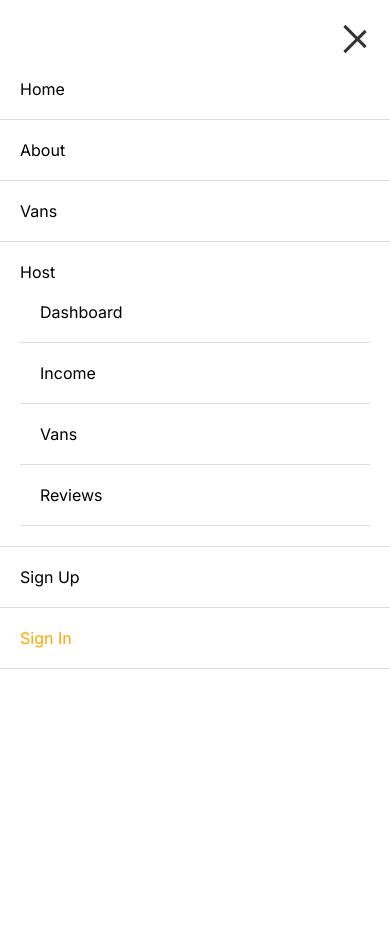
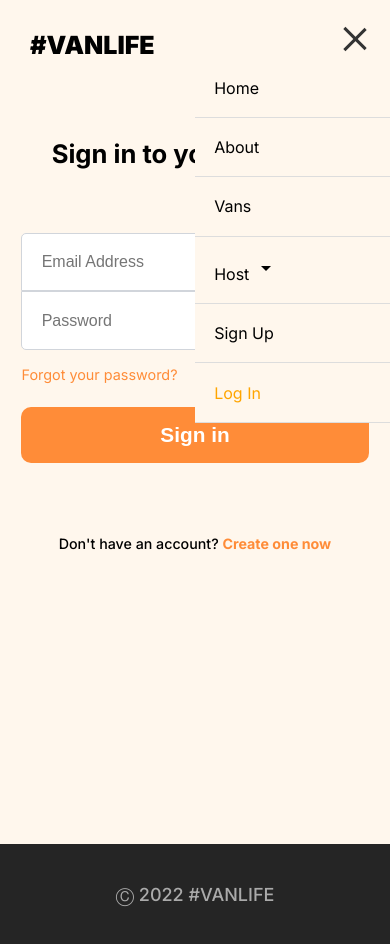
Before and after one commit to SlinkyCollins/Van-Life, a React (Vite) app: page /signin in a window 390 px wide. Both pictures are taken after a click on the button 355 px from the left and 38 px from the top of the page. Before the commit the page ends 844 px from the top, so only its background shows below. Built offline with nearby package versions, Linux system fonts and the light colour scheme.

Commit message:
modified mobile navbar styles

```diff
--- a/src/components/HamburgerMenu.css
+++ b/src/components/HamburgerMenu.css
@@ -23,7 +23,7 @@
 }
 
 .open .line:nth-child(1) {
-    transform: translateY(8px) rotate(45deg);
+  transform: translateY(10px) rotate(45deg);
 }
 
 .open .line:nth-child(2) {
@@ -31,7 +31,7 @@
 }
 
 .open .line:nth-child(3) {
-    transform: translateY(-8px) rotate(-45deg);
+  transform: translateY(-10px) rotate(-45deg);
 }
 
 .close {
@@ -44,19 +44,23 @@
   margin: 0;
   position: absolute;
   top: 0;
-    right: -300px; /* Off-screen initially */
-    width: 100%;
-    height: 100vh;
-    background-color: #fff;
-    transition: all 0.3s ease;
+  right: 0;
+  width: 50%;
+  /* height: 100vh; */
+  background-color: #fff7ed;
+  /* opacity: 0 !important; Initially invisible */
+  /* pointer-events: none; Initially not clickable */
+  transition: top padding 0.5s ease;
 }
 
 .menu.open {
   right: 0;
+  /* opacity: 1 !important; Fade in */
+  /* pointer-events: auto; Enable clicking */
 }
 
 .menu li {
-    padding: 20px;
+  padding: 1.2rem;
   border-bottom: 1px solid #ddd;
   cursor: pointer;
 }
@@ -64,3 +68,17 @@
 .menu li:hover {
   background-color: #f5f5f5;
 }
+
+.dropdown-content {
+  display: none;
+  position: absolute;
+  background-color: #fff;
+  min-width: 160px;
+  z-index: 1;
+  /* background-color: #FFF7ED;
+    border: 1px solid #fff; */
+}
+
+.dropdown:hover .dropdown-content {
+  display: block;
+}
--- a/src/components/HamburgerMenu.jsx
+++ b/src/components/HamburgerMenu.jsx
@@ -1,6 +1,7 @@
 import React, { useState } from 'react';
 import './HamburgerMenu.css'; // Import CSS for styling (create this file)
 import { NavLink } from "react-router-dom";
+import ArrowDropDownIcon from '@mui/icons-material/ArrowDropDown';
 
 const HamburgerMenu = () => {
     const [isOpen, setIsOpen] = useState(false);
@@ -41,60 +42,13 @@ const HamburgerMenu = () => {
                         Vans
                     </NavLink>
                 </li>
-                <li>
-                    <NavLink
-                        to="/host"
-                        style={{
-                            textDecoration: 'none',
-                            color: "#000"
-                        }}
-                    >
-                        Host
-                    </NavLink>
-                    <ul>
-                        <li style={{listStyle: "none"}}>
-                            <NavLink to="/host"
-                            style={{
-                                textDecoration: 'none',
-                                color: "#000"
-                            }}
-                            >
-                                Dashboard
-                            </NavLink>
-                        </li>
-                        <li style={{listStyle: "none"}}>
-                            <NavLink
-                                to="/host/income"
-                                style={{
-                                    textDecoration: 'none',
-                                    color: "#000"
-                                }}
-                                >
-                                Income
-                            </NavLink>
-                        </li>
-                        <li style={{listStyle: "none"}}>
-                            <NavLink
-                                to="listedvans"
-                                style={{
-                                    textDecoration: 'none',
-                                    color: "#000"
-                                }}
-                                >
-                                Vans
-                            </NavLink>
-                        </li>
-                        <li style={{listStyle: "none"}}>
-                            <NavLink
-                                to="/host/reviews"
-                                style={{
-                                    textDecoration: 'none',
-                                    color: "#000"
-                                }}
-                                >
-                                Reviews
-                            </NavLink>
-                        </li>
+                <li className="dropdown">
+                    <NavLink to="/host" style={{ textDecoration: 'none', color: "#000" }}>Host <ArrowDropDownIcon/></NavLink>
+                    <ul className="dropdown-content">
+                        <li style={{listStyle: "none"}}><NavLink to="/host" style={{ textDecoration: 'none', color: "#000" }}>Dashboard</NavLink></li>
+                        <li style={{listStyle: "none"}}><NavLink to="/host/income" style={{ textDecoration: 'none', color: "#000" }}>Income</NavLink></li>
+                        <li style={{listStyle: "none"}}><NavLink to="listedvans" style={{ textDecoration: 'none', color: "#000" }}>Vans</NavLink></li>
+                        <li style={{listStyle: "none"}}><NavLink to="/host/reviews" style={{ textDecoration: 'none', color: "#000" }}>Reviews</NavLink></li>
                     </ul>
                 </li>
                 <li>
@@ -110,7 +64,7 @@ const HamburgerMenu = () => {
                         to="/signin"
                         style={{ textDecoration: 'none', color: "orange" }}
                     >
-                        Sign In
+                        Log In
                     </NavLink>
                 </li>
             </ul>
--- a/src/components/pages/Host.jsx
+++ b/src/components/pages/Host.jsx
@@ -1,4 +1,5 @@
 import { Link, NavLink, Outlet, useLocation } from "react-router-dom"
+import HamburgerMenu from "../HamburgerMenu";
 
 
 
@@ -14,6 +15,9 @@ const Host = () => {
             <h1 style={{ fontSize: "25px", fontWeight: "900" }}>
               <Link to="/" style={{ textDecoration: "none", cursor: "pointer", color: "#000" }}>#VANLIFE</Link>
             </h1>
+          </div>
+          <div className="hamburgerMenu">
+            <HamburgerMenu />
           </div>
           <ul className="list" style={{ display: "flex", gap: "40px" }}>
             <li style={{ listStyleType: "none" }}>
@@ -68,7 +72,7 @@ const Host = () => {
       </nav>
 
       <nav className="navbar2" style={{ position: "sticky", padding: "2rem", top: "0", left: "0", zIndex: "1000", background: "rgba(255, 247, 237, 1)" }}>
-        <ul className="list" style={{ display: "flex", gap: "2rem", fontWeight: "500", fontSize: "1.125rem", textAlign: "center", alignItems: "center", flexWrap: "wrap"}}>
+        <ul className="list" style={{ display: "flex", gap: "2rem", fontWeight: "500", fontSize: "1.125rem", textAlign: "center", alignItems: "center", flexWrap: "wrap" }}>
           <li style={{ listStyleType: "none" }}>
             <NavLink
               to=""
--- a/src/components/pages/Signup.jsx
+++ b/src/components/pages/Signup.jsx
@@ -6,6 +6,7 @@ import LockIcon from '@mui/icons-material/Lock';
 import { useState } from "react";
 import VisibilityIcon from '@mui/icons-material/Visibility';
 import VisibilityOffIcon from '@mui/icons-material/VisibilityOff';
+import HamburgerMenu from "../HamburgerMenu";
 
 const Signup = () => {
     const { pathname } = useLocation();
@@ -38,6 +39,9 @@ const Signup = () => {
                         <h1 style={{ fontSize: "25px", fontWeight: "900" }}>
                             <Link to="/" style={{ textDecoration: "none", cursor: "pointer", color: "#000" }}>#VANLIFE</Link>
                         </h1>
+                    </div>
+                    <div className="hamburgerMenu">
+                            <HamburgerMenu />
                     </div>
                     <ul className="signuplist" style={{ display: "flex", gap: "40px" }}>
                         <li style={{ listStyleType: "none" }}>
--- a/src/index.css
+++ b/src/index.css
@@ -81,6 +81,10 @@ button {
 
 .hamburgerMenu {
   display: none;
+}
+
+.signinWrapper {
+  height: 100vh !important;
 }
 
 /* .close-button:hover {
@@ -540,6 +544,7 @@ button {
   }
   .hamburgerMenu {
     display: block !important;
+    z-index: 200 !important;
   }
 }
 
@@ -846,5 +851,6 @@ button {
   }
   .hamburgerMenu {
     display: block !important;
+    z-index: 200 !important;
   }
 }
```
Lines whose indentation alone changed are shown as unchanged.
